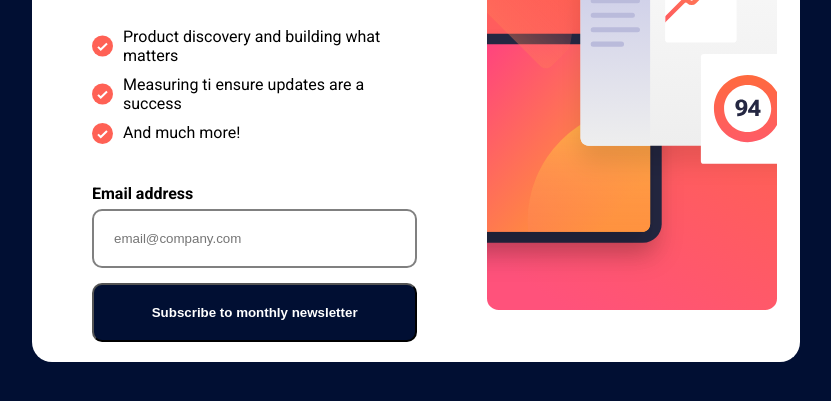
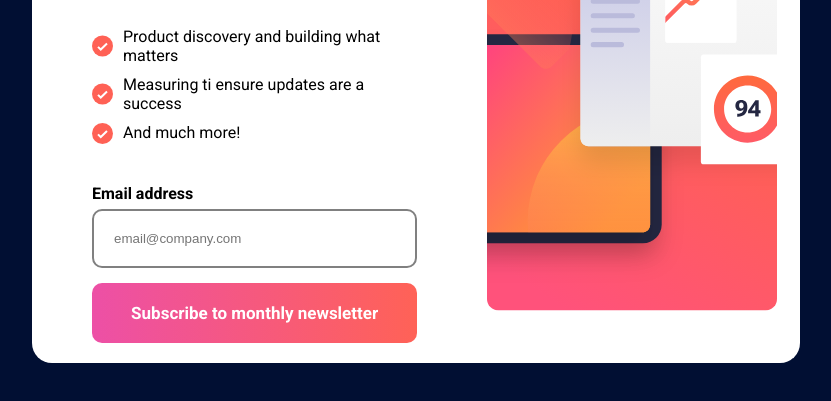
Before and after one commit to thiagojm23/FrontendMentor_Projeto1, a website: page index.html in a window 1280 px wide. Shown: the part 229-630 px from the top of the page, without its empty margins (224-1055 px from the left). Drawn offline with Linux system fonts and the light colour scheme.

Commit message:
Alterando a cor e fonte do botão

```diff
--- a/styles/style.css
+++ b/styles/style.css
@@ -70,11 +70,18 @@ body {
 }
 .botao-inscrever {
   margin-top: 15px;
+  border: transparent;
   border-radius: 10px;
   padding: 20px;
-  background-color: #010f33;
+  font-family: "Roboto", sans-serif !important;
+  background: linear-gradient(
+    90deg,
+    hsl(327, 81%, 62%) 0%,
+    hsl(4, 100%, 67%) 100%
+  );
   color: white;
   font-weight: 700;
+  font-size: 17px;
   cursor: pointer;
 }
 .email__incorreto {
```
Also changed, not shown: README.md (deleted).
